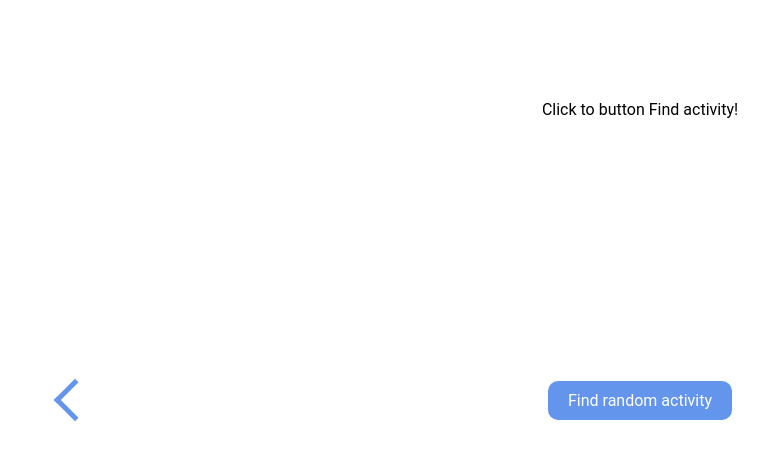
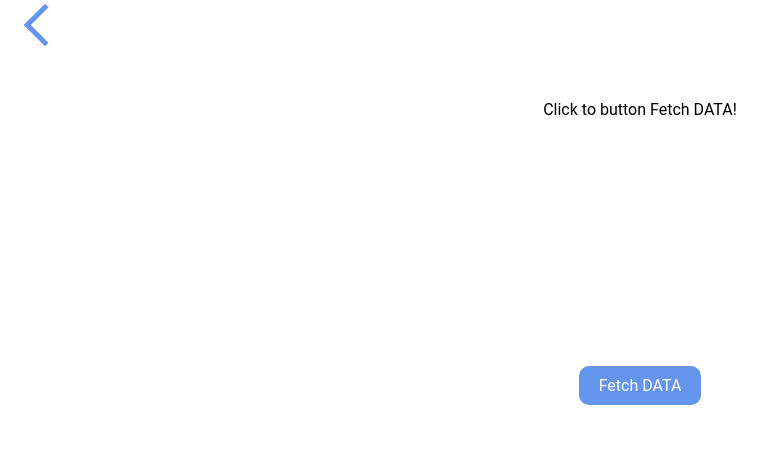
Before and after one commit to AnnaTeachMeSkills/Ionic-React, a React (Create React App) app in the folder myApp/: page /home in a window 1280 px wide. Shown: the top 460 px of the page, without its empty margins (0-776 px from the left). Built offline with nearby package versions, Linux system fonts and the light colour scheme.

Commit message:
fixed styles,remove all console.log

```diff
--- a/myApp/src/App.css
+++ b/myApp/src/App.css
@@ -5,6 +5,7 @@
     padding: 10px 20px;
     border-radius: 10px;
     text-decoration: none;
+    margin-bottom: 30px;
 }
 
 .main_link:hover{
@@ -14,6 +15,7 @@
 }
 .App {
     display:flex;
+    flex-direction: column;
     justify-content: center;
     align-items: center;
     height: 100%;
@@ -33,9 +35,8 @@
     transform: rotate(-135deg);
 }
 
-
-.directionButton{
+.home_button{
+    left: 30px;
     position: absolute;
-    left: 60px;
-
+    top: 10px;
 }
--- a/myApp/src/App.tsx
+++ b/myApp/src/App.tsx
@@ -29,23 +29,18 @@ import { useState } from 'react';
 
 const App: React.FC = () => {
 
-
-
 return(
-
   <div className="App">
      <BrowserRouter >
           <Route  exact path="/home" component={Home} />
           <Route exact path="/Apipage" component={Apipage} />
-          <Link className="main_link" to="/Apipage">Find random activity</Link>
-          <Link className="directionButton" to="/home">
+          <Link className="main_link" to="/Apipage">Fetch DATA</Link>
+          <Link className="home_button"  to="/home">
                 <div className="arrow arrow-left"></div>
           </Link>
       </BrowserRouter>
   </div>
 )
-
-
 };
 
 export default App;
--- a/myApp/src/pages/Apipage.css
+++ b/myApp/src/pages/Apipage.css
@@ -1,5 +1,4 @@
-IonLabel {
-    font-size: 24px;
-    color: darkblue;
-    align-items: center;
+.IonContent{
+    top: 70px;
+
 }
--- a/myApp/src/pages/Apipage.tsx
+++ b/myApp/src/pages/Apipage.tsx
@@ -3,6 +3,7 @@ import { IonList, IonItem, IonLabel, IonInput,IonPage, IonToggle, IonRadio, IonC
 import { useEffect,useState } from 'react';
 import { render } from '@testing-library/react';
 import { getElement } from 'ionicons/dist/types/stencil-public-runtime';
+import './Apipage.css'
 
  const Apipage:  React.FC =  () =>  {
 
@@ -11,22 +12,18 @@ import { getElement } from 'ionicons/dist/types/stencil-public-runtime';
      useEffect(  () => {
         async function getData() {
             let response = await fetch('https://www.breakingbadapi.com/api/characters');
-            console.log(response)
             let result= await response.json()
-            console.log(result);
             setState(result);
         }
         getData()
     }, [])
 
     let  Item:string[] = Object.values(state);
-    console.log(Item)
-
 
       return (
-        <IonContent>
+        <IonContent className="IonContent" >
       <IonList>
-        {Item.map((a:any) => (
+        {Item.map((a:any) =>  (
           <IonItem key={a}>
             <IonThumbnail slot="start">
               <IonImg src = {a.img} />
--- a/myApp/src/pages/Home.tsx
+++ b/myApp/src/pages/Home.tsx
@@ -10,13 +10,9 @@ import Apipage from './Apipage'
 
 const Home: React.FC = () => {
 
-
-
-
    return (
-  <div className="choose_button">Click to button Find activity!
+  <div className="choose_button">Click to button Fetch DATA!
   </div>
-
    );
 };
 
```
Also changed, not shown: myApp/src/components/ExploreContainer.css (deleted, +0 -24 lines), myApp/src/components/ExploreContainer.tsx (deleted, +0 -14 lines).
